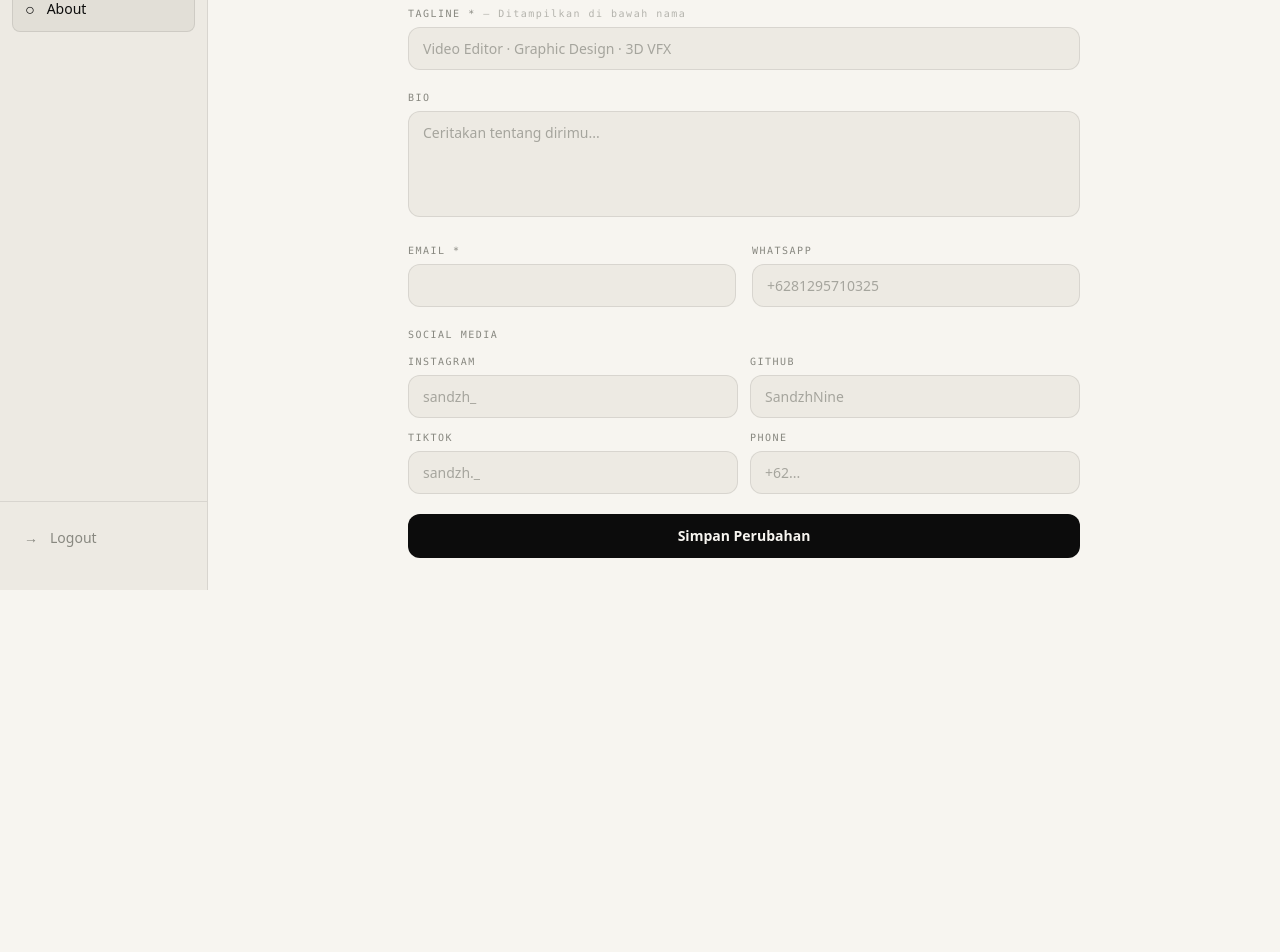
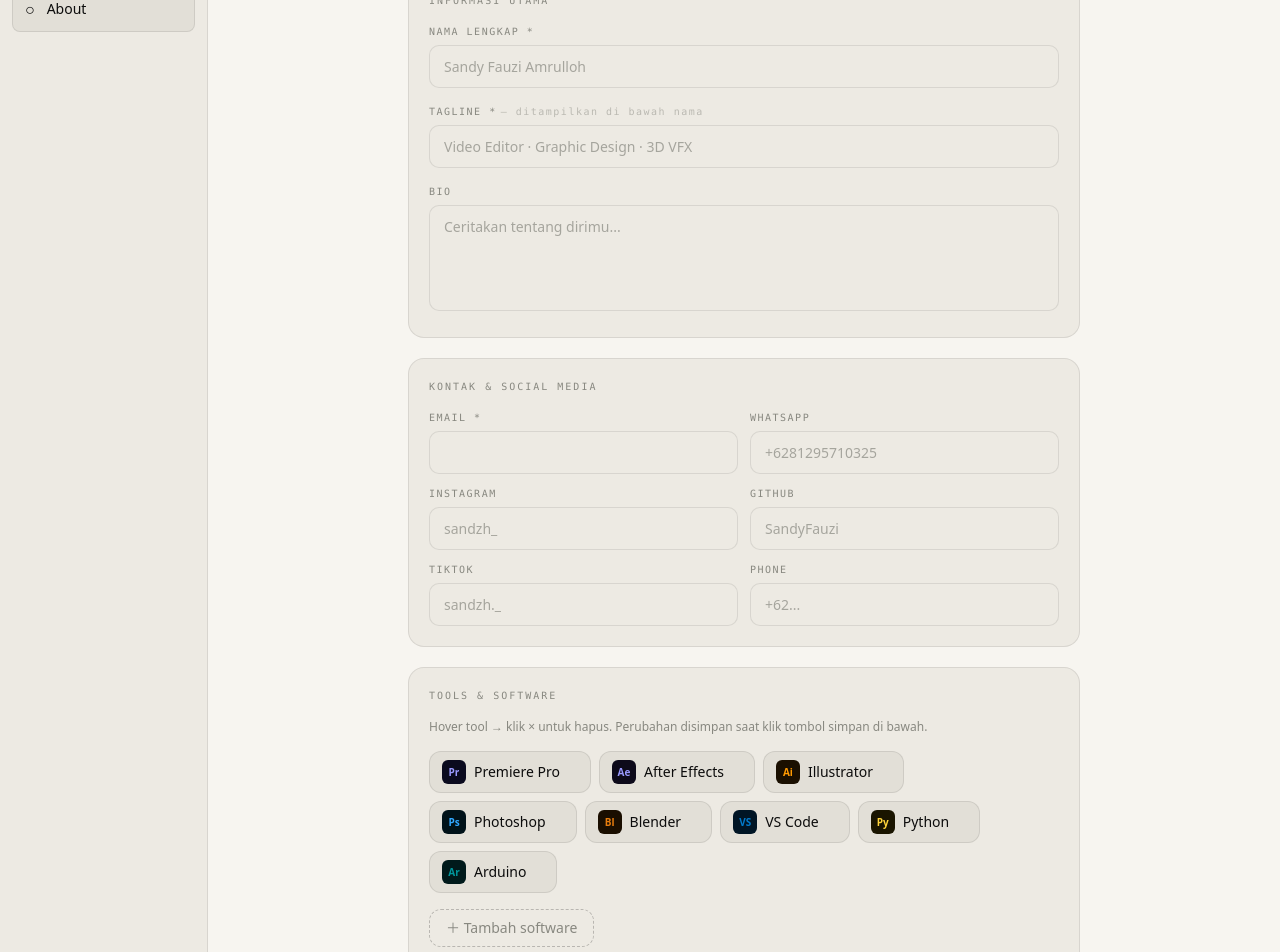
Before and after one commit to SandyFauzi/WEB-Portfolio-Sandzh, a Next.js app: page /admin/about in a window 1280 px wide. Shown: the part 320-1272 px from the top of the page. Before the commit the page ends 910 px from the top, so only its background shows below. Built offline with nearby package versions, Linux system fonts and the light colour scheme; no server answers; the database is empty.

Commit message:
Update page.tsx

```diff
--- a/src/app/admin/about/page.tsx
+++ b/src/app/admin/about/page.tsx
@@ -1,29 +1,48 @@
 "use client";
 
-import { useEffect, useState } from "react";
+import { useEffect, useMemo, useState } from "react";
 import { createClient } from "@/lib/supabase-client";
 
+const DEFAULT_TOOLS = [
+  { name: "Premiere Pro", abbr: "Pr", color: "#9999FF", bg: "#0a0a1e" },
+  { name: "After Effects", abbr: "Ae", color: "#9999FF", bg: "#0d0a1a" },
+  { name: "Illustrator",   abbr: "Ai", color: "#FF9A00", bg: "#1a0f00" },
+  { name: "Photoshop",     abbr: "Ps", color: "#31A8FF", bg: "#001219" },
+  { name: "Blender",       abbr: "Bl", color: "#E87D0D", bg: "#1a0e00" },
+  { name: "VS Code",       abbr: "VS", color: "#007ACC", bg: "#001525" },
+  { name: "Python",        abbr: "Py", color: "#FFD43B", bg: "#1a1500" },
+  { name: "Arduino",       abbr: "Ar", color: "#00979D", bg: "#001a1b" },
+];
+
+type Tool = { name: string; abbr: string; color: string; bg: string };
+
 export default function AboutPage() {
-  const supabase = createClient();
+  // FIX utama: useMemo supaya supabase client tidak dibuat ulang tiap render
+  const supabase = useMemo(() => createClient(), []);
+
   const [form, setForm] = useState({
     full_name: "", tagline: "", bio: "", email: "", phone: "",
     instagram: "", github: "", tiktok: "", whatsapp: "",
   });
-  const [avatarFile, setAvatarFile]     = useState<File | null>(null);
+  const [tools, setTools]             = useState<Tool[]>(DEFAULT_TOOLS);
+  const [newTool, setNewTool]         = useState<Tool>({ name: "", abbr: "", color: "#ffffff", bg: "#111111" });
+  const [showAddTool, setShowAddTool] = useState(false);
+  const [avatarFile, setAvatarFile]   = useState<File | null>(null);
   const [avatarPreview, setAvatarPreview] = useState<string>("");
   const [currentAvatar, setCurrentAvatar] = useState<string | null>(null);
-  const [loading, setLoading]   = useState(true);
-  const [saving, setSaving]     = useState(false);
-  const [success, setSuccess]   = useState(false);
-  const [error, setError]       = useState("");
+  const [loading, setLoading] = useState(true);
+  const [saving, setSaving]   = useState(false);
+  const [success, setSuccess] = useState(false);
+  const [error, setError]     = useState("");
   const [recordId, setRecordId] = useState<string | null>(null);
 
   useEffect(() => {
     async function load() {
-      const { data } = await supabase.from("about").select("*").single() as any;
+      // eslint-disable-next-line @typescript-eslint/no-explicit-any
+      const { data } = await (supabase.from("about").select("*").single() as any);
       if (data) {
         setRecordId(data.id);
-        setCurrentAvatar(data.avatar_url);
+        setCurrentAvatar(data.avatar_url ?? null);
         const s = data.socials ?? {};
         setForm({
           full_name: data.full_name ?? "", tagline: data.tagline ?? "",
@@ -31,11 +50,14 @@
           instagram: s.instagram ?? "", github: s.github ?? "",
           tiktok: s.tiktok ?? "", whatsapp: s.whatsapp ?? "",
         });
+        if (s.tools && Array.isArray(s.tools) && s.tools.length > 0) {
+          setTools(s.tools);
+        }
       }
       setLoading(false);
     }
     load();
-  }, []);
+  }, [supabase]);
 
   function handleChange(e: React.ChangeEvent<HTMLInputElement | HTMLTextAreaElement>) {
     setForm((prev) => ({ ...prev, [e.target.name]: e.target.value }));
@@ -46,6 +68,17 @@
     if (!file) return;
     setAvatarFile(file);
     setAvatarPreview(URL.createObjectURL(file));
+  }
+
+  function removeTool(index: number) {
+    setTools((prev) => prev.filter((_, i) => i !== index));
+  }
+
+  function addTool() {
+    if (!newTool.name.trim() || !newTool.abbr.trim()) return;
+    setTools((prev) => [...prev, newTool]);
+    setNewTool({ name: "", abbr: "", color: "#ffffff", bg: "#111111" });
+    setShowAddTool(false);
   }
 
   async function handleSubmit(e: React.FormEvent) {
@@ -73,21 +106,21 @@
         socials: {
           instagram: form.instagram, github: form.github,
           tiktok: form.tiktok, whatsapp: form.whatsapp,
+          tools, // disimpan di sini
         },
       };
 
-      if (recordId) {
-        const { error: e } = await (supabase.from("about") as any).update(payload).eq("id", recordId);
-        if (e) throw e;
-      } else {
-        const { error: e } = await (supabase.from("about") as any).insert(payload);
-        if (e) throw e;
-      }
+      // eslint-disable-next-line @typescript-eslint/no-explicit-any
+      const db = supabase.from("about") as any;
+      const { error: err } = recordId
+        ? await db.update(payload).eq("id", recordId)
+        : await db.insert(payload);
+      if (err) throw err;
 
       setSuccess(true);
       setTimeout(() => setSuccess(false), 3000);
     } catch (err: unknown) {
-      setError(err instanceof Error ? err.message : "Terjadi error");
+      setError(err instanceof Error ? err.message : "Terjadi error saat menyimpan");
     } finally {
       setSaving(false);
     }
@@ -110,61 +143,70 @@
         </div>
 
         <form onSubmit={handleSubmit} className="space-y-5">
-          {/* Avatar */}
-          <div>
-            <label className="mb-2 block font-mono text-[10px] uppercase tracking-[0.15em]" style={{ color: "var(--muted)" }}>
-              Foto Profil
-            </label>
+
+          {/* FOTO PROFIL */}
+          <Card label="Foto Profil">
             <div className="flex items-center gap-4">
-              <div className="h-20 w-20 overflow-hidden rounded-full"
+              <div className="h-20 w-20 shrink-0 overflow-hidden rounded-full"
                 style={{ background: "var(--bg-3)", border: "1px solid var(--border)" }}>
                 {displayAvatar && (
                   // eslint-disable-next-line @next/next/no-img-element
                   <img src={displayAvatar} alt="" className="h-full w-full object-cover" />
                 )}
               </div>
+              <div className="flex flex-col gap-2">
                 <label className="cursor-pointer rounded-xl px-4 py-2 text-sm transition hover:opacity-70"
                   style={{ border: "1px solid var(--border)", color: "var(--muted)" }}>
                   {displayAvatar ? "Ganti foto" : "Upload foto"}
                   <input type="file" accept="image/*" onChange={handleAvatar} className="hidden" />
                 </label>
+                {displayAvatar && (
+                  <button type="button"
+                    onClick={() => { setAvatarFile(null); setAvatarPreview(""); setCurrentAvatar(null); }}
+                    className="text-left text-xs transition hover:opacity-70"
+                    style={{ color: "var(--muted)" }}>
+                    Hapus foto
+                  </button>
+                )}
               </div>
             </div>
+          </Card>
 
+          {/* INFO UTAMA */}
+          <Card label="Informasi Utama">
             <Field label="Nama lengkap *">
-            <input name="full_name" value={form.full_name} onChange={handleChange} required className="input-field" />
+              <input name="full_name" value={form.full_name} onChange={handleChange}
+                required className="input-field" placeholder="Sandy Fauzi Amrulloh" />
             </Field>
-          <Field label="Tagline *" hint="Ditampilkan di bawah nama">
-            <input name="tagline" value={form.tagline} onChange={handleChange} required className="input-field"
-              placeholder="Video Editor · Graphic Design · 3D VFX" />
+            <Field label="Tagline *" hint="ditampilkan di bawah nama">
+              <input name="tagline" value={form.tagline} onChange={handleChange}
+                required className="input-field" placeholder="Video Editor · Graphic Design · 3D VFX" />
             </Field>
             <Field label="Bio">
-            <textarea name="bio" value={form.bio} onChange={handleChange} rows={4}
-              className="input-field resize-none" placeholder="Ceritakan tentang dirimu..." />
+              <textarea name="bio" value={form.bio} onChange={handleChange}
+                rows={4} className="input-field resize-none"
+                placeholder="Ceritakan tentang dirimu..." />
             </Field>
-          <div className="grid grid-cols-2 gap-4">
+          </Card>
+
+          {/* KONTAK & SOSMED */}
+          <Card label="Kontak & Social Media">
+            <div className="grid grid-cols-2 gap-3">
               <Field label="Email *">
-              <input name="email" value={form.email} onChange={handleChange} type="email" required className="input-field" />
+                <input name="email" value={form.email} onChange={handleChange}
+                  type="email" required className="input-field" />
               </Field>
               <Field label="WhatsApp">
                 <input name="whatsapp" value={form.whatsapp} onChange={handleChange}
                   placeholder="+6281295710325" className="input-field" />
               </Field>
-          </div>
-
-          {/* Socials */}
-          <div>
-            <p className="mb-3 font-mono text-[10px] uppercase tracking-[0.15em]" style={{ color: "var(--muted)" }}>
-              Social Media
-            </p>
-            <div className="grid grid-cols-2 gap-3">
               <Field label="Instagram">
                 <input name="instagram" value={form.instagram} onChange={handleChange}
                   placeholder="sandzh_" className="input-field" />
               </Field>
               <Field label="GitHub">
                 <input name="github" value={form.github} onChange={handleChange}
-                  placeholder="SandzhNine" className="input-field" />
+                  placeholder="SandyFauzi" className="input-field" />
               </Field>
               <Field label="TikTok">
                 <input name="tiktok" value={form.tiktok} onChange={handleChange}
@@ -175,36 +217,139 @@
                   placeholder="+62..." className="input-field" />
               </Field>
             </div>
+          </Card>
+
+          {/* TOOLS & SOFTWARE */}
+          <Card label="Tools & Software">
+            <p className="text-xs" style={{ color: "var(--muted)" }}>
+              Hover tool → klik × untuk hapus. Perubahan disimpan saat klik tombol simpan di bawah.
+            </p>
+
+            {/* List tools */}
+            <div className="flex flex-wrap gap-2">
+              {tools.map((t, i) => (
+                <div key={i}
+                  className="group relative flex items-center gap-2 rounded-xl px-3 py-2 text-sm"
+                  style={{ background: "var(--bg-3)", border: "1px solid var(--border)" }}>
+                  <div className="flex h-6 w-6 shrink-0 items-center justify-center rounded-md text-[10px] font-bold"
+                    style={{ background: t.bg, color: t.color }}>
+                    {t.abbr}
+                  </div>
+                  <span>{t.name}</span>
+                  <button type="button" onClick={() => removeTool(i)}
+                    className="ml-0.5 text-sm leading-none opacity-0 transition group-hover:opacity-60 hover:!opacity-100"
+                    style={{ color: "var(--muted)" }}>
+                    ×
+                  </button>
+                </div>
+              ))}
             </div>
 
+            {/* Form tambah tool */}
+            {showAddTool ? (
+              <div className="rounded-xl p-4 space-y-3"
+                style={{ background: "var(--bg-3)", border: "1px solid var(--border)" }}>
+                <p className="font-mono text-[10px] uppercase tracking-[0.15em]"
+                  style={{ color: "var(--muted)" }}>Software baru</p>
+                <div className="grid grid-cols-2 gap-3">
+                  <Field label="Nama">
+                    <input value={newTool.name}
+                      onChange={(e) => setNewTool((p) => ({ ...p, name: e.target.value }))}
+                      placeholder="Blender" className="input-field" />
+                  </Field>
+                  <Field label="Singkatan (maks 3 huruf)">
+                    <input value={newTool.abbr} maxLength={3}
+                      onChange={(e) => setNewTool((p) => ({ ...p, abbr: e.target.value.toUpperCase() }))}
+                      placeholder="BL" className="input-field" />
+                  </Field>
+                  <Field label="Warna teks icon">
+                    <div className="flex items-center gap-2">
+                      <input type="color" value={newTool.color}
+                        onChange={(e) => setNewTool((p) => ({ ...p, color: e.target.value }))}
+                        className="h-9 w-12 cursor-pointer rounded-lg p-0.5"
+                        style={{ background: "var(--bg-2)", border: "1px solid var(--border)" }} />
+                      <code className="text-xs" style={{ color: "var(--muted)" }}>{newTool.color}</code>
+                    </div>
+                  </Field>
+                  <Field label="Background icon">
+                    <div className="flex items-center gap-2">
+                      <input type="color" value={newTool.bg}
+                        onChange={(e) => setNewTool((p) => ({ ...p, bg: e.target.value }))}
+                        className="h-9 w-12 cursor-pointer rounded-lg p-0.5"
+                        style={{ background: "var(--bg-2)", border: "1px solid var(--border)" }} />
+                      <code className="text-xs" style={{ color: "var(--muted)" }}>{newTool.bg}</code>
+                    </div>
+                  </Field>
+                </div>
+                {/* Live preview */}
+                {newTool.name && (
+                  <div>
+                    <p className="mb-1 font-mono text-[9px] uppercase" style={{ color: "var(--muted)" }}>Preview</p>
+                    <div className="flex w-fit items-center gap-2 rounded-xl px-3 py-2"
+                      style={{ background: "var(--bg-2)", border: "1px solid var(--border)" }}>
+                      <div className="flex h-6 w-6 items-center justify-center rounded-md text-[10px] font-bold"
+                        style={{ background: newTool.bg, color: newTool.color }}>
+                        {newTool.abbr || "??"}
+                      </div>
+                      <span className="text-sm">{newTool.name}</span>
+                    </div>
+                  </div>
+                )}
+                <div className="flex gap-2 pt-1">
+                  <button type="button" onClick={addTool}
+                    className="rounded-lg px-4 py-2 text-xs font-semibold transition hover:opacity-80"
+                    style={{ background: "var(--text)", color: "var(--bg)" }}>
+                    Tambah
+                  </button>
+                  <button type="button" onClick={() => setShowAddTool(false)}
+                    className="rounded-lg px-4 py-2 text-xs transition hover:opacity-70"
+                    style={{ border: "1px solid var(--border)", color: "var(--muted)" }}>
+                    Batal
+                  </button>
+                </div>
+              </div>
+            ) : (
+              <button type="button" onClick={() => setShowAddTool(true)}
+                className="flex items-center gap-2 rounded-xl px-4 py-2 text-sm transition hover:opacity-70"
+                style={{ border: "1px dashed var(--border-hover)", color: "var(--muted)" }}>
+                ＋ Tambah software
+              </button>
+            )}
+          </Card>
+
+          {/* STATUS */}
           {error && (
-            <p className="rounded-xl px-4 py-3 text-sm" style={{ background: "rgba(239,68,68,0.1)", color: "#f87171" }}>
-              {error}
+            <p className="rounded-xl px-4 py-3 text-sm"
+              style={{ background: "rgba(239,68,68,0.1)", color: "#ef4444" }}>
+              ⚠ {error}
             </p>
           )}
           {success && (
-            <p className="rounded-xl px-4 py-3 text-sm" style={{ background: "rgba(34,197,94,0.1)", color: "#4ade80" }}>
-              Berhasil disimpan!
+            <p className="rounded-xl px-4 py-3 text-sm"
+              style={{ background: "rgba(34,197,94,0.1)", color: "#22c55e" }}>
+              ✓ Berhasil disimpan!
             </p>
           )}
 
           <button type="submit" disabled={saving}
             className="w-full rounded-xl py-3 text-sm font-semibold transition hover:opacity-80 disabled:opacity-40"
             style={{ background: "var(--text)", color: "var(--bg)" }}>
-            {saving ? "Menyimpan..." : "Simpan Perubahan"}
+            {saving ? "Menyimpan..." : "Simpan Semua Perubahan"}
           </button>
         </form>
       </div>
+    </div>
+  );
+}
 
-      <style jsx global>{`
-        .input-field {
-          width: 100%; border-radius: 12px; padding: 10px 14px; font-size: 14px;
-          background: var(--bg-2); border: 1px solid var(--border); color: var(--text);
-          outline: none; transition: border-color 0.2s;
-        }
-        .input-field:focus { border-color: var(--border-hover); }
-        .input-field::placeholder { color: var(--muted); }
-      `}</style>
+// ── Helpers ──────────────────────────────────────────────────────
+function Card({ label, children }: { label: string; children: React.ReactNode }) {
+  return (
+    <div className="space-y-4 rounded-2xl p-5"
+      style={{ background: "var(--bg-2)", border: "1px solid var(--border)" }}>
+      <p className="font-mono text-[10px] uppercase tracking-[0.2em]"
+        style={{ color: "var(--muted)" }}>{label}</p>
+      {children}
     </div>
   );
 }
@@ -212,8 +357,10 @@
 function Field({ label, hint, children }: { label: string; hint?: string; children: React.ReactNode }) {
   return (
     <div>
-      <label className="mb-1.5 block font-mono text-[10px] uppercase tracking-[0.15em]" style={{ color: "var(--muted)" }}>
-        {label} {hint && <span className="normal-case opacity-60">— {hint}</span>}
+      <label className="mb-1.5 block font-mono text-[10px] uppercase tracking-[0.15em]"
+        style={{ color: "var(--muted)" }}>
+        {label}
+        {hint && <span className="ml-1 normal-case opacity-50">— {hint}</span>}
       </label>
       {children}
     </div>
```
Lines whose indentation alone changed are shown as unchanged.
